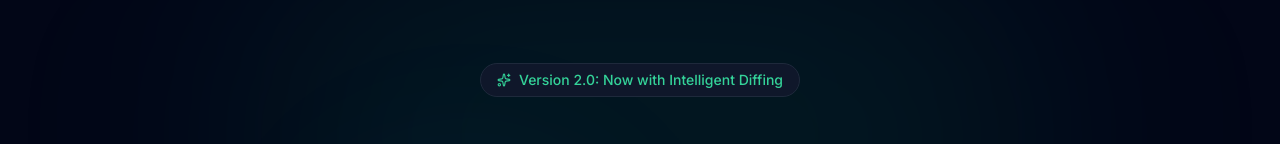
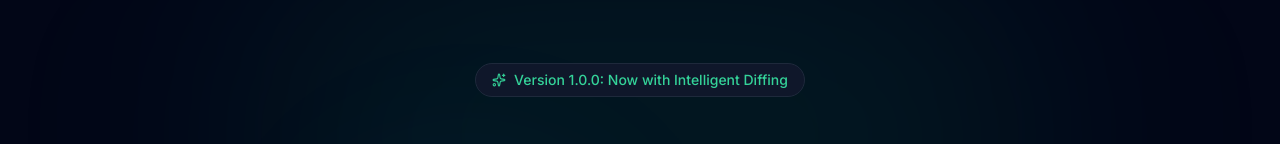
Before and after one commit to Haryomidey/autosnap-docs, a React (Vite) app: page / in a window 1280 px wide. Shown: the part 145-289 px from the top of the page. Built offline with nearby package versions, Linux system fonts and the light colour scheme.

Commit message:
Auto snapshot: 2026-02-08 00:33 (src/components/Layout.tsx, src/pages/Home.tsx)

```diff
--- a/src/components/Layout.tsx
+++ b/src/components/Layout.tsx
@@ -39,7 +39,7 @@ const Layout: React.FC<LayoutProps> = ({ children }) => {
             <Link to="/docs" className="text-sm font-medium hover:text-emerald-400 transition-colors">Documentation</Link>
             <Link to="/docs/usage" className="text-sm font-medium hover:text-emerald-400 transition-colors">Usage</Link>
             <Link to="/docs/faq" className="text-sm font-medium hover:text-emerald-400 transition-colors">FAQ</Link>
-            <a href="https://github.com" target="_blank" rel="noopener noreferrer" className="flex items-center space-x-1 text-sm font-medium hover:text-emerald-400 transition-colors">
+            <a href="https://github.com/Haryomidey/autosnap-git" target="_blank" rel="noopener noreferrer" className="flex items-center space-x-1 text-sm font-medium hover:text-emerald-400 transition-colors">
               <Github size={18} />
               <span>GitHub</span>
             </a>
--- a/src/pages/Home.tsx
+++ b/src/pages/Home.tsx
@@ -25,7 +25,7 @@ const Home: React.FC = () => {
             {/* Badge */}
             <div className="inline-flex items-center space-x-2 bg-slate-900 border border-slate-800 px-4 py-1.5 rounded-full text-emerald-400 text-sm font-medium animate-in fade-in slide-in-from-bottom-4 duration-700">
               <Sparkles size={14} className="animate-pulse" />
-              <span>Version 2.0: Now with Intelligent Diffing</span>
+              <span>Version 1.0.0: Now with Intelligent Diffing</span>
             </div>
 
             {/* Main Headline */}
@@ -45,7 +45,7 @@ const Home: React.FC = () => {
                 <span>Start Snapshoting</span>
                 <ArrowRight size={20} className="group-hover:translate-x-1 transition-transform" />
               </Link>
-              <a href="https://github.com" className="bg-slate-900 border border-slate-800 hover:bg-slate-800 px-10 py-5 rounded-2xl font-bold transition-all flex items-center justify-center space-x-3 w-full sm:w-auto">
+              <a href="https://github.com/Haryomidey/autosnap-git" className="bg-slate-900 border border-slate-800 hover:bg-slate-800 px-10 py-5 rounded-2xl font-bold transition-all flex items-center justify-center space-x-3 w-full sm:w-auto">
                 <Github size={20} />
                 <span>Star on GitHub</span>
               </a>
```
